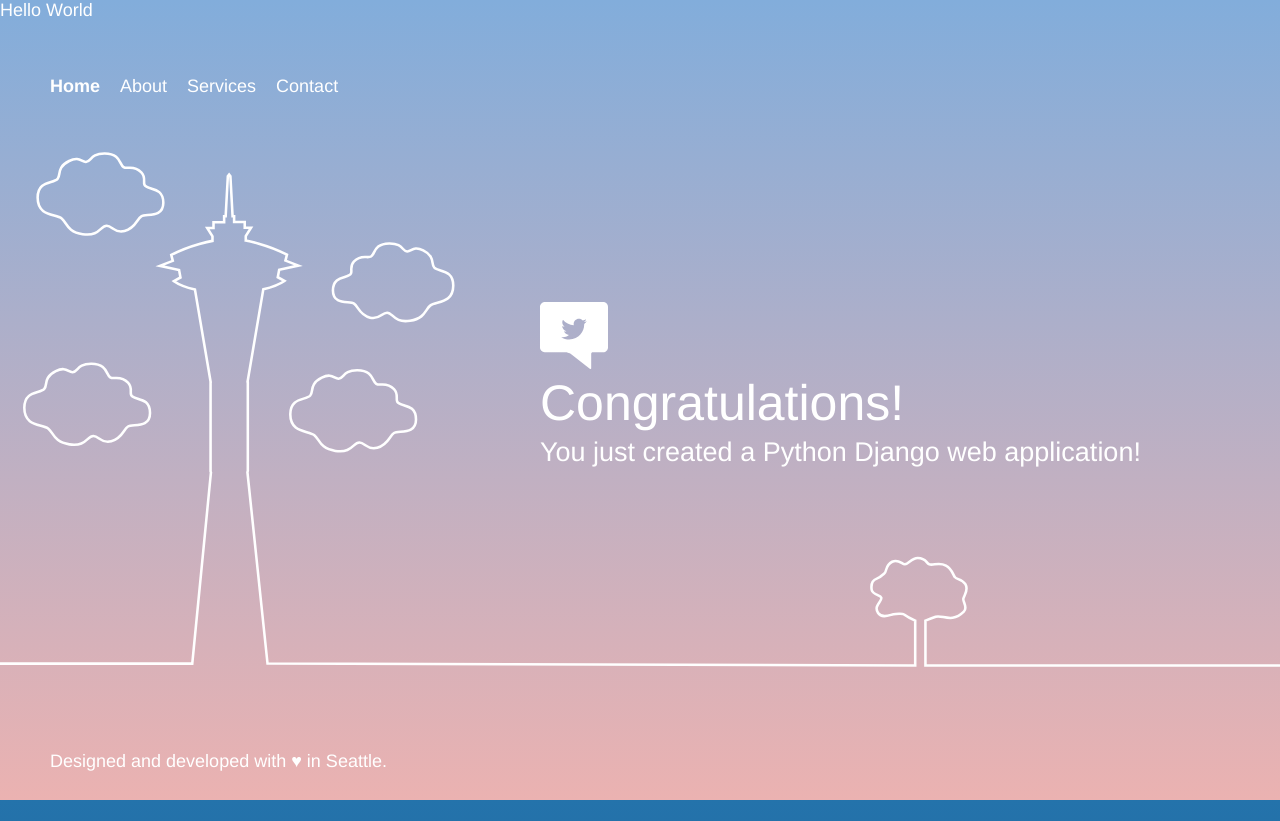
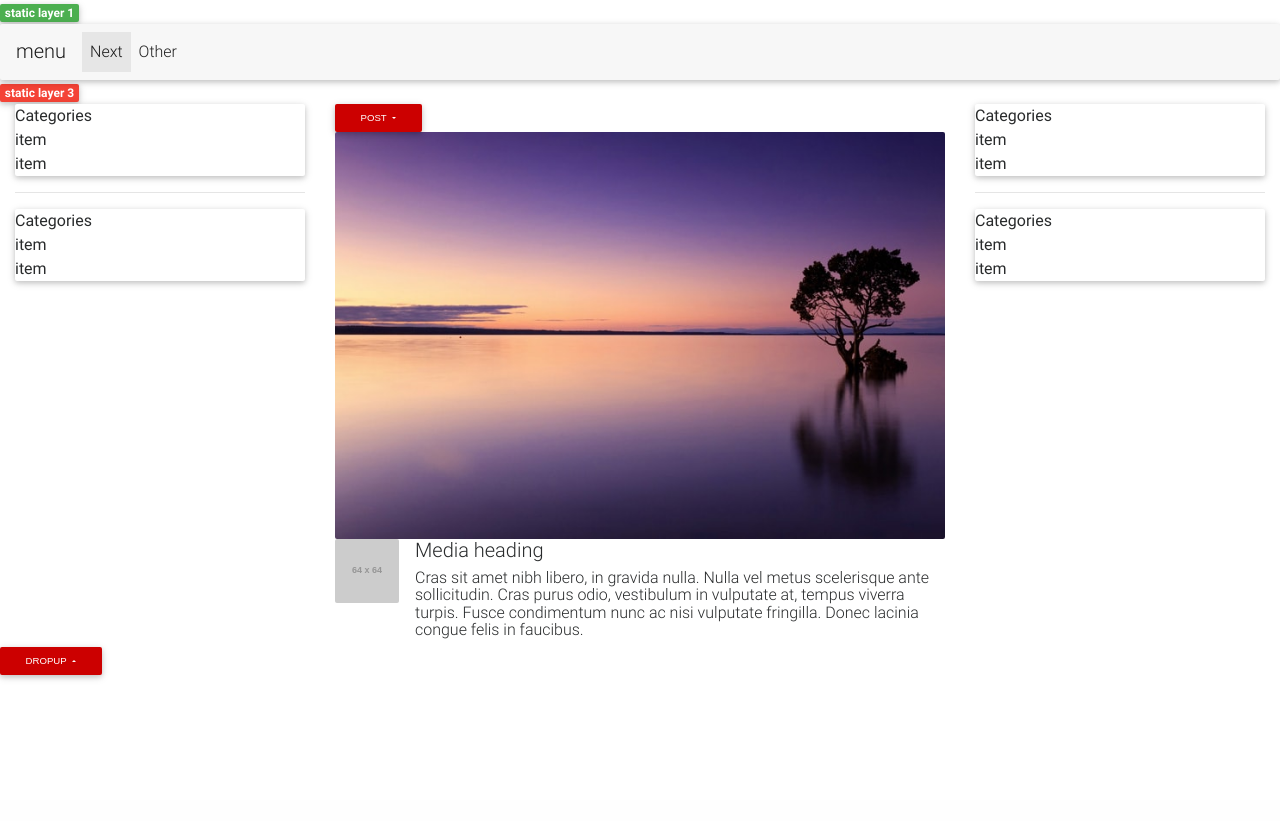
Before and after one commit to maherrub/testapp, a Django app: page / in a window 1280 px wide. After the commit the page ends 680 px from the top, so only its background shows below. Run offline with Django 3.2, Linux system fonts and the light colour scheme; grey boxes labelled with a size stand in for pictures from a placeholder-image service; style sheets or scripts are compiled from the project's sources; some libraries are stand-ins or nearby versions; some web fonts are replaced.

Commit message:
Homepage created, issues with static files fixed

```diff
--- a/ebdjango/settings/base.py
+++ b/ebdjango/settings/base.py
@@ -119,7 +119,7 @@ USE_TZ = True
 # https://docs.djangoproject.com/en/1.9/howto/static-files/
 
 STATIC_URL = '/static/'
-STATIC_ROOT = os.path.join(BASE_DIR, 'staticfiles')
+STATIC_ROOT = os.path.join(BASE_DIR, 'static')
 STATICFILES_DIRS = (
 	('css', os.path.join(STATIC_ROOT , 'css')),
 	('js', os.path.join(STATIC_ROOT , 'js')),
--- a/helloworld/templates/index.html
+++ b/helloworld/templates/index.html
@@ -1,76 +1,90 @@
+{% extends 'base.html' %}
+{% load staticfiles %}
+{% load static %}
 
-<!DOCTYPE html>
-<html lang="en">
-{% load staticfiles %}
-<head>
-    <meta charset="utf-8">
-    <title>Python Django web application</title>
-    <meta name="description" content="" />
-    <link href="{% static "/static/helloworld/css/styles.css" %}" rel="stylesheet">
-    <link href="{% static "/static/helloworld/css/gradients.css" %}" rel="stylesheet">
-</head>
+{% block content %}
 
-<body class="">
-    <p>Hello World</p>
-    <div class="wrapper">
-        <div class="graphics">
-            <div class="tower">
-                <svg version="1.1" id="Layer_1" xmlns="http://www.w3.org/2000/svg" xmlns:xlink="http://www.w3.org/1999/xlink" x="0px" y="0px"
-                     viewBox="-11 170 1000 429" enable-background="new -11 170 1000 429" xml:space="preserve">
-                    <path class="path" fill="none" stroke="#FFFFFF" stroke-width="2" stroke-miterlimit="10" d="M989,595H712v-35c0,0,4.5-1.8,8-3
-                                                                                                  c5.2-1.8,12.5,5.3,22-4c3.4-3.4-0.9-7.8-0.4-10.1c0.7-3.1,4.4-6.8,1.6-11.4c-2.6-4.2-6.9-3.6-8.2-5.5c-1.7-2.3-2.2-6.3-7-9
-                                                                                                  c-5.6-3.1-9.9,0.2-13-1c-2.5-0.9-2.3-5-9-5c-4.8,0-7.2,4.8-10,5c-2.3,0.2-4.9-4.5-10-2c-5.5,2.8-4,7.3-6,9c-1.4,1.2-3.1,3.2-6,4.2
-                                                                                                  c-2.6,0.9-4.9,3-4,8.8c0.6,3.7,6.8,4.1,7.5,6c1,2.9-6.4,6.2-2.5,12c3,4.5,9,1.6,12,1c1.9-0.4,7.1-0.7,8,0c3.4,2.5,9,5,9,5v35
-                                                                                                  l-506-1.5L182.3,444l0.3-0.8v-69.6l-0.2-0.2l12.3-72.3c10.9-2.6,16.5-6.5,16.5-6.5l-5.2-2.9l1.1-5.8l15-3.3l-10.1-3.9l1.2-4.6
-                                                                                                  c-15.8-8.3-32.2-11-32.2-11v-3.6l4.1-6.5h-4.9v-4.4h-8.3V244h-1.2l-1.7-31.2l-1-1.3l-1,1.3l-1.7,31.2h-1.2v4.8h-8.3v4.4h-4.9
-                                                                                                  l4.1,6.5v3.6c0,0-16.5,2.7-32.2,11l1.2,4.6l-10.1,3.9l15,3.3l1.1,5.8l-5.1,2.9c0,0,5.5,3.9,16.4,6.5l12.3,72.4l-0.1,0.1v69.6
-                                                                                                  l0.3,0.8l-14.6,149.4h-1.2H-11"/>
-                    <path class="path" fill="none" stroke="#FFFFFF" stroke-width="2" stroke-miterlimit="10" d="M8,393.7c0-13.5,12.1-10.8,15.6-14.7
-                                                                                                  c2.8-3.2-1-8.8,9-13.9c7.9-4.1,9.7,1,13.1,0.8c4.5-0.3,3.3-6.7,14.7-6.6c12.7,0.2,11.2,8.4,14.7,10.6c3,1.9,7.9-2.1,13.9,4.1
-                                                                                                  c3.8,4,1.3,7.4,2.5,9.8c2.2,4.4,14.7,0.9,14.7,13.9c0,12.2-13.5,8.3-17.2,10.6c-3.6,2.3-4.4,9.3-13.1,11.5c-8,2-9.5-4-13.9-4.1
-                                                                                                  c-5-0.1-5.5,8.6-18.8,6.6c-12.3-1.9-12.3-9.1-16.4-12.3C21.9,406.3,8,408.6,8,393.7z"/>
-                    <path class="path" fill="none" stroke="#FFFFFF" stroke-width="2" stroke-miterlimit="10" d="M325.1,313.9c-3.9,3-3.9,10-15.7,11.8
-                                                                                                  c-12.8,2-13.3-6.4-18-6.3c-4.3,0.1-5.7,5.8-13.3,3.9c-8.4-2.1-9.1-8.8-12.5-11c-3.6-2.3-16.5,1.5-16.5-10.2c0-12.4,12-9.1,14.1-13.3
-                                                                                                  c1.1-2.3-1.3-5.6,2.4-9.4c5.8-6,10.4-2.1,13.3-3.9c3.4-2.1,2-10,14.1-10.2c11-0.2,9.9,6,14.1,6.3c3.3,0.2,5-4.7,12.5-0.8
-                                                                                                  c9.6,4.9,6,10.3,8.6,13.3c3.3,3.7,14.9,1.2,14.9,14.1C343.1,312.5,329.8,310.3,325.1,313.9z"/>
-                    <path class="path" fill="none" stroke="#FFFFFF" stroke-width="2" stroke-miterlimit="10" d="M18.4,229.5c0-13.5,12.1-10.8,15.6-14.7
-                                                                                                  c2.8-3.2-1-8.8,9-13.9c7.9-4.1,9.7,1,13.1,0.8c4.5-0.3,3.3-6.7,14.7-6.6c12.7,0.2,11.2,8.4,14.7,10.6c3,1.9,7.9-2.1,13.9,4.1
-                                                                                                  c3.8,4,1.3,7.4,2.5,9.8c2.2,4.4,14.7,0.9,14.7,13.9c0,12.2-13.5,8.3-17.2,10.6c-3.6,2.3-4.4,9.3-13.1,11.5c-8,2-9.5-4-13.9-4.1
-                                                                                                  c-5-0.1-5.5,8.6-18.8,6.6c-12.3-1.9-12.3-9.1-16.4-12.3C32.2,242.1,18.4,244.4,18.4,229.5z"/>
-                    <path class="path" fill="none" stroke="#FFFFFF" stroke-width="2" stroke-miterlimit="10" d="M215.8,398.8c0-13.5,12.1-10.8,15.6-14.7
-                                                                                                  c2.8-3.2-1-8.8,9-13.9c7.9-4.1,9.7,1,13.1,0.8c4.5-0.3,3.3-6.7,14.7-6.6c12.7,0.2,11.2,8.4,14.7,10.6c3,1.9,7.9-2.1,13.9,4.1
-                                                                                                  c3.8,4,1.3,7.4,2.5,9.8c2.2,4.4,14.7,0.9,14.7,13.9c0,12.2-13.5,8.3-17.2,10.6c-3.6,2.3-4.4,9.3-13.1,11.5c-8,2-9.5-4-13.9-4.1
-                                                                                                  c-5-0.1-5.5,8.6-18.8,6.6c-12.3-1.9-12.3-9.1-16.4-12.3C229.7,411.3,215.8,413.6,215.8,398.8z"/>
-                </svg>
 
+<div class="container-fluid">
+  <!-- Content here -->
+    <div class="row">
+        <!--left-->
+        <div class="col-3">
+            <div class="card">
+                <div class="card-body">
+                    <span>Categories</span><br>
+                    <span>item</span><br>
+                    <span>item</span>
+                </div>
+            </div>
+            <hr>
+            <div class="card">
+                <div class="card-body">
+                    <span>Categories</span><br>
+                    <span>item</span><br>
+                    <span>item</span>
+                </div>
             </div>
         </div>
+        <!--middle-->
+        <div class="col-6">
+            <!-- Small button group -->
+            <div class="btn-group">
+                <button class="btn btn-danger btn-sm dropdown-toggle" type="button" data-toggle="dropdown" aria-haspopup="true" aria-expanded="false">
+                    POST
+                </button>
+                <div class="dropdown-menu">
+                    <a class="dropdown-item" href="#">Public</a>
+                    <a class="dropdown-item" href="#">Friends</a>
+                    <a class="dropdown-item" href="#">Church</a>
+                    <div class="dropdown-divider"></div>
+                    <a class="dropdown-item" href="#">Private</a>
+                </div>
+            </div>
 
-        <header>
-            <nav class="website-nav">
-                <ul>
-                    <li><a class="home-link" href="https://aws.amazon.com/">Home</a></li>
-                    <li><a href="https://aws.amazon.com/what-is-cloud-computing/">About</a></li>
-                    <li><a href="https://aws.amazon.com/solutions/">Services</a></li>
-                    <li><a href="https://aws.amazon.com/contact-us/">Contact</a></li>
-                </ul>
-            </nav>
-        </header>
+            <img src="{% static 'img\img_7.jpg' %}" class="img-fluid noselect"  alt="image">
 
-        <div class="message">
-            <a class="twitter-link" href="http://twitter.com/home/?status=I%20created%20a%20project%20with%20AWS%20CodeStar!%20%23AWS%20%23AWSCodeStar%20https%3A%2F%2Faws.amazon.com%2Fcodestar"><img src="{% static "/static/helloworld/img/tweet.svg" %}" /></a>
-            <div class="text">
-                <h1>Congratulations!</h1>
-                <h2>You just created a Python Django web application!</h2>
+            <div class="media">
+                <img class="d-flex mr-3" src="https://placehold.it/64x64" alt="Generic placeholder image">
+                <div class="media-body">
+                    <h5 class="mt-0">Media heading</h5>
+                    <h6>Cras sit amet nibh libero, in gravida nulla. Nulla vel metus scelerisque ante sollicitudin. Cras purus odio, vestibulum in vulputate at, tempus viverra turpis. Fusce condimentum nunc ac nisi vulputate fringilla. Donec lacinia congue felis in faucibus.</h6>
+                </div>
             </div>
         </div>
+        <!--right-->
+        <div class="col-3">
+            <div class="card">
+                <div class="card-body">
+                    <span>Categories</span><br>
+                    <span>item</span><br>
+                    <span>item</span>
+                </div>
+            </div>
+            <hr>
+            <div class="card">
+                <div class="card-body">
+                    <span>Categories</span><br>
+                    <span>item</span><br>
+                    <span>item</span>
+                </div>
+            </div>
+
+        </div>
     </div>
+</div>
+<!-- Small button group -->
+<div class="btn-group dropup">
+    <button class="btn btn-danger btn-sm dropdown-toggle" type="button" data-toggle="dropdown" aria-haspopup="true" aria-expanded="false">
+        Dropup
+    </button>
+    <div class="dropdown-menu">
+        <a class="dropdown-item" href="#">Action</a>
+        <a class="dropdown-item" href="#">Another action</a>
+        <a class="dropdown-item" href="#">Something else here</a>
+        <div class="dropdown-divider"></div>
+        <a class="dropdown-item" href="#">Separated link</a>
+    </div>
+</div>
 
-    <footer>
-        <p class="footer-contents">Designed and developed with <a href="https://aws.amazon.com/careers/devtools-jobs/">♥</a> in Seattle.</p>
-    </footer>
-
-    <script src="{% static "/static/helloworld/js/set-background.js" %}"></script>
-</body>
-
-</html>
+{% endblock %}
--- a/templates/base.html
+++ b/templates/base.html
@@ -1,14 +1,15 @@
+{% load static %}
+{% load staticfiles %}
 <!DOCTYPE html>
 <html lang="en">
-{% load static %}
-{% load staticfiles %}
+
 
 <head>
     <!-- Required meta tags always come first -->
     <meta charset="utf-8">
     <meta name="viewport" content="width=device-width, initial-scale=1, shrink-to-fit=no, user-scalable=no">
     <meta http-equiv="x-ua-compatible" content="ie=edge">
-    <title>{% trans 'Test Application' %}</title>
+    <title>Test Application</title>
 
 
 
@@ -33,17 +34,35 @@
    <link href='https://fonts.googleapis.com/css?family=Open+Sans:300italic,400italic,600italic,700italic,800italic,400,300,600,700,800' rel='stylesheet' type='text/css'>
    <link href='https://fonts.googleapis.com/css?family=Merriweather:400,300,300italic,400italic,700,700italic,900,900italic' rel='stylesheet' type='text/css'>
    <link href="https://fonts.googleapis.com/css?family=Open+Sans+Condensed:300" rel="stylesheet">
-   <link href="https://fonts.googleapis.com/css?family=Roboto" rel="stylesheet">
+
 
     <!--Custom Style Sheet-->
     <link href="{% static 'css/style.css' %}" rel="stylesheet" type="text/css">
 
 </head>
 
-<body class="mdb-skin" id="page-top"> <!--fixed-sn-->
+<body>
+   <span class="badge green">static layer 1</span>
+
     <!--Navigation Bar -->
-
-
+    <nav class="navbar navbar-toggleable-md navbar-light bg-faded">
+    <button class="navbar-toggler navbar-toggler-right" type="button" data-toggle="collapse" data-target="#navbarNavDropdown" aria-controls="navbarNavDropdown" aria-expanded="false" aria-label="Toggle navigation">
+        <span class="navbar-toggler-icon"></span>
+    </button>
+    <a class="navbar-brand" href="#">menu</a>
+    <div class="collapse navbar-collapse" id="navbarNavDropdown">
+        <ul class="navbar-nav">
+            <li class="nav-item active">
+                <a class="nav-link" href="#dt">Next<span class="sr-only">(current)</span></a>
+            </li>
+            <li class="nav-item">
+                <a class="nav-link" href="#mp">Other</a>
+            </li>
+        </ul>
+    </div>
+    </nav>
+    <!--Navigation Bar -->
+    <span class="badge red">static layer 3</span>
 
     <!--Main layout-->
     <main>
@@ -58,111 +77,15 @@
 
 
 
-
-
-<!--Footer-->
-    <footer class="page-footer center-on-small-only">
-
-        <!--Footer Links-->
-        <div class="container-fluid">
-            <div class="row wow fadeIn" data-wow-delay="0.3s">
-
-
-                <!--First column-->
-                <div class="col-md-3">
-
-                </div>
-
-                <!--/.First column-->
-
-                <hr class="hidden-md-up">
-
-                <!--Second column-->
-                <div class="col-md-3">
-
-                </div>
-                <!--/.Second column-->
-
-                <hr class="hidden-md-up">
-
-                <!--Third column-->
-                <div class="col-md-3">
-
-                </div>
-                <!--/.Third column-->
-
-                <hr class="hidden-md-up">
-
-                <!--Fourth column-->
-                <div class="col-md-3">
-
-                </div>
-                <!--/.Fourth column-->
-
-            </div>
-        </div>
-        <!--/.Footer Links-->
-
-        <hr>
-
-        <!--Call to action-->
-
-        <div class="call-to-action wow fadeIn" data-wow-delay="0.3s">
-            <ul>
-                <li><a href="\" class="btn btn-danger btn-sm smooth-scroll">home</a></li><br>
-
-            </ul>
-        </div>
-
-
-
-        <!--/.Call to action-->
-
-        <!--Copyright-->
-        <div class="footer-copyright" id="page-bottom">
-            <div class="container-fluid">
-                © 2017 Copyright: <a href="#">Test App</a>
-            </div>
-        </div>
-        <!--/.Copyright-->
-
-    </footer>
-    <!--/.Footer-->
-
-</div>
 <!-- SCRIPTS -->
-
     <!-- JQuery -->
-
     <script type="text/javascript" src="{% static 'js/jquery-3.1.1.min.js' %}"></script>
-
-    <!-- Tooltips -->
+    <!-- Bootstrap tooltips -->
     <script type="text/javascript" src="{% static 'js/tether.min.js' %}"></script>
-
     <!-- Bootstrap core JavaScript -->
     <script type="text/javascript" src="{% static 'js/bootstrap.min.js' %}"></script>
-
     <!-- MDB core JavaScript -->
-
     <script type="text/javascript" src="{% static 'js/mdb.min.js' %}"></script>
-
-
-    <script>
-        new WOW().init();
-    </script>
-
-    <!-- Data Picker Initialization-->
-    <script>
-    $('.datepicker').pickadate({
-        format: 'yyyy-mm-dd',
-        formatSubmit: 'yyyy-mm-dd',
-        selectYears: true,
-        selectMonths: true,
-        selectYears: 80,
-        max: 'Today',});
-    </script>
-
-
 </body>
 
 </html>
```
Also changed, not shown: helloworld/templates/bk_index.html (added, +76 -0 lines), media/snow_mountain.jpg (added), static/img/snow_mountain.jpg (added).
